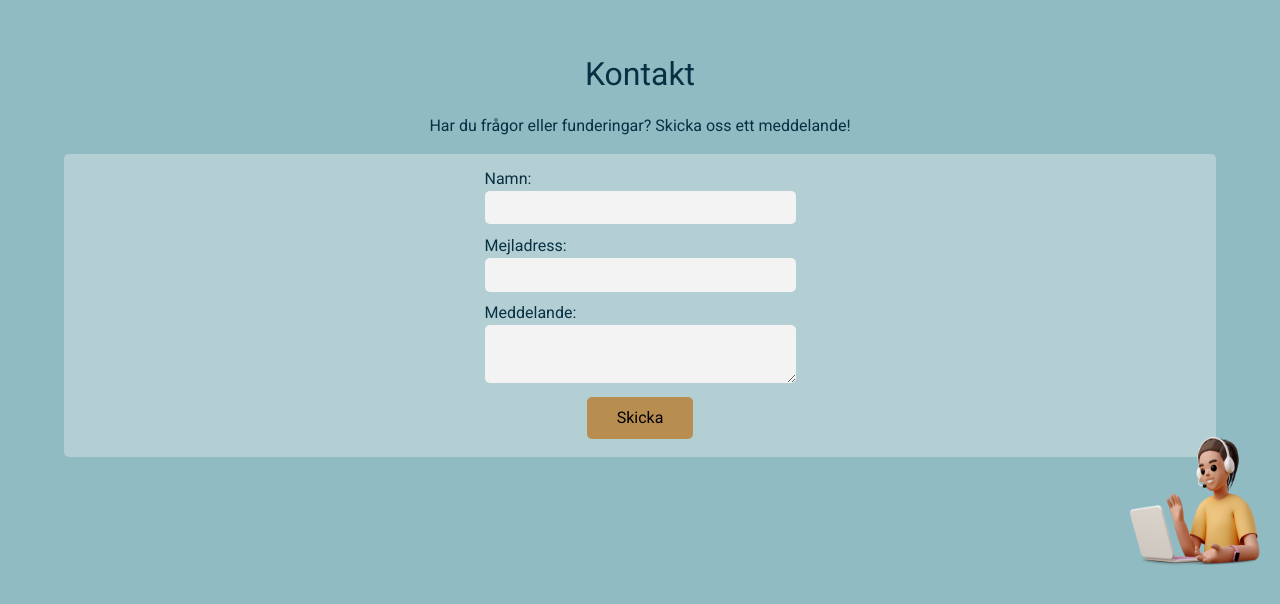
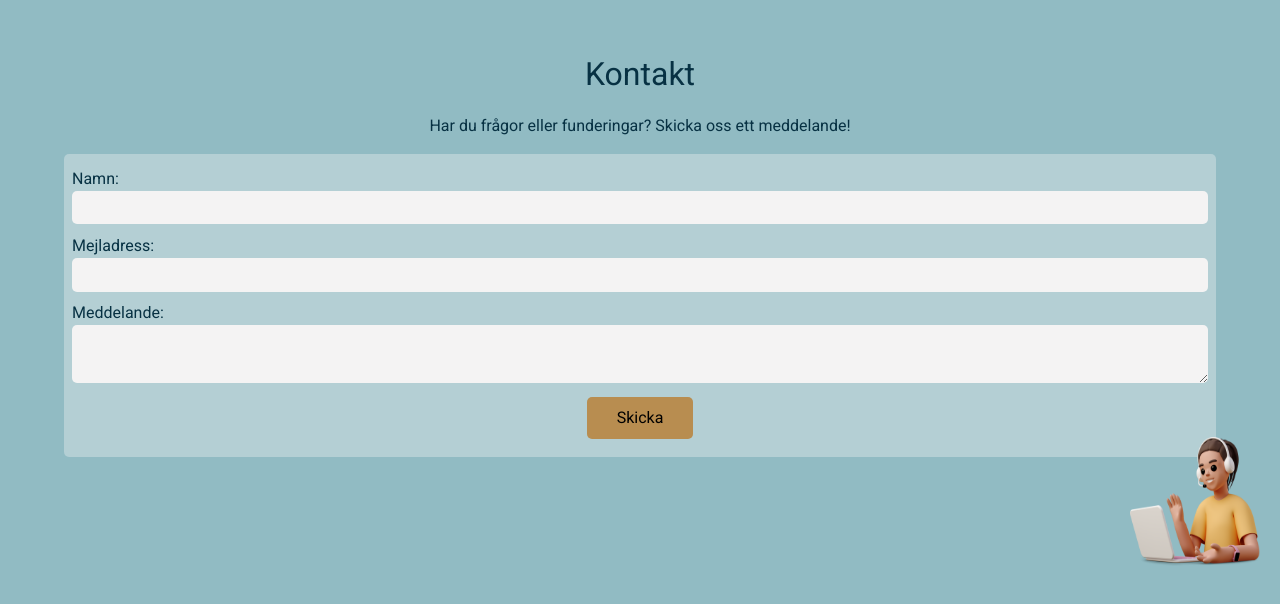
Before and after one commit to tittieth/Final_Project, a React (Vite) app: page /contact in a window 1280 px wide. Shown: the top 604 px of the page. Built offline with nearby package versions, Linux system fonts and the light colour scheme; a web font is replaced by a local one.

Commit message:
Feat: display error message

```diff
--- a/src/components/Contact.tsx
+++ b/src/components/Contact.tsx
@@ -56,7 +56,7 @@ const Contact = () => {
   return (
     <div className="contact-wrapper">
       <h1>Kontakt</h1>
-      <p>Har du frågor eller funderingar? Skicka oss ett meddelande!</p>
+      <p className="contact-info">Har du frågor eller funderingar? Skicka oss ett meddelande!</p>
       <form onSubmit={handleSubmit}>
         <label className="input-wrapper">
           Namn:
@@ -69,6 +69,7 @@ const Contact = () => {
             className={errors.name && touched.name ? 'input-error' : ''}
           />
         </label>
+        <div className="error">{errors.name && touched.name && <p>{errors.name}</p>}</div>
 
         <label className="input-wrapper">
           Mejladress:
@@ -81,6 +82,7 @@ const Contact = () => {
             className={errors.email && touched.email ? 'input-error' : ''}
           />
         </label>
+        {errors.email && touched.email && <p className="error">{errors.email}</p>}
 
         <label className="input-wrapper">
           Meddelande:
@@ -92,6 +94,7 @@ const Contact = () => {
             className={errors.message && touched.message ? 'input-error' : ''}
           />
         </label>
+        {errors.message && touched.message && <p className="error">{errors.message}</p>}
 
         <div>
           <button type="submit">Skicka</button>
--- a/src/style/contact.scss
+++ b/src/style/contact.scss
@@ -6,7 +6,7 @@
   flex-direction: column;
   align-items: center;
 
-  p {
+  .contact-info {
     margin: 1em;
   }
 
@@ -23,20 +23,29 @@
       display: flex;
       flex-direction: column;
       text-align: left;
-      padding: 0.3em;
+      padding: 0.3em 0;
+      width: 100%;
 
       input,
       textarea {
         border: none;
         border-radius: 5px;
         background-color: $almost-white;
-        padding: 0.3em 4em;
+        padding: 0.3em 0;
+        width: 100%;
       }
 
       input.input-error,
       textarea.input-error {
-        border: 1px solid #fc8181;
+        border: 1px solid $error;
       }
+    }
+
+    .error {
+      width: 100%;
+      color: $error;
+      font-size: 0.75rem;
+      text-align: left;
     }
 
     button {
--- a/src/style/variables.scss
+++ b/src/style/variables.scss
@@ -3,3 +3,4 @@ $mustard: #b88d50;
 $navy: #073143;
 $dusty-pink: #a87789;
 $light-blue: #91bbc3;
+$error: #df4242;
```
